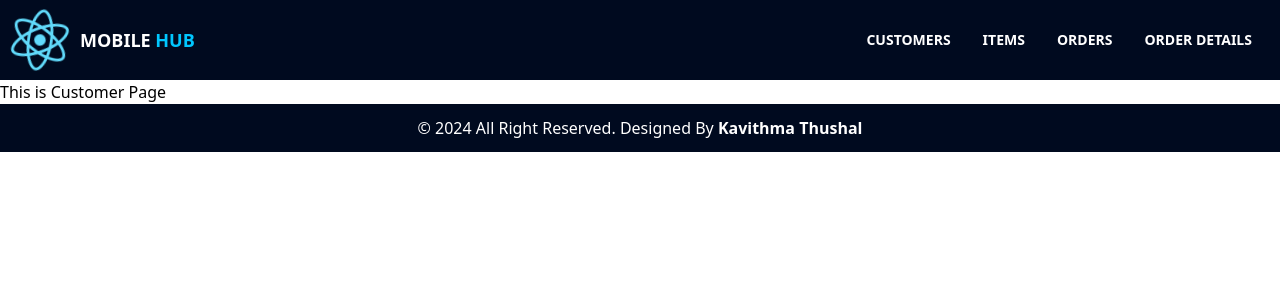
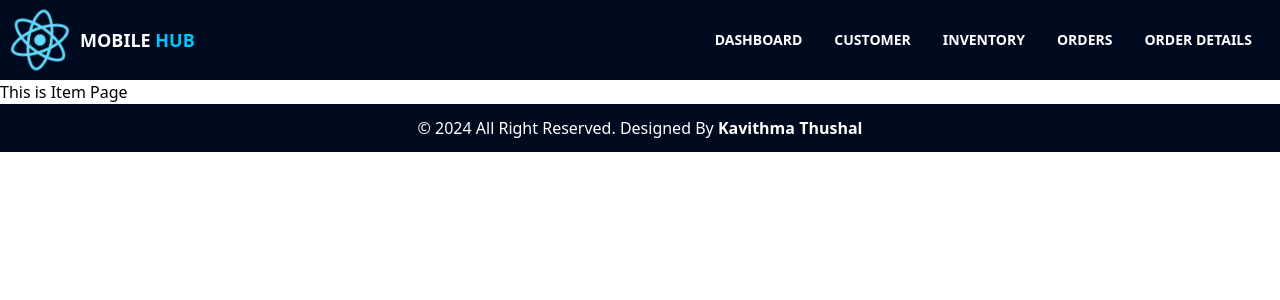
Before and after one commit to Kavithma-Thushal/Travel-Voyage-3rd-Sem-Final, a React (Create React App) app: page /item in a window 1280 px wide. Shown: the top 300 px of the page. Built offline with nearby package versions, Linux system fonts and the light colour scheme.

Commit message:
BrowserRouting Added

```diff
--- a/src/App.tsx
+++ b/src/App.tsx
@@ -1,13 +1,16 @@
+import {BrowserRouter} from "react-router-dom";
 import {Navbar} from "./views/components/Navbar/Navbar";
-import {Customer} from "./views/pages/Customer/Customer";
+import {Content} from "./views/components/Content/Content";
 import {Footer} from "./views/components/Footer/Footer";
 
 function App() {
     return (
         <div>
-            <Navbar/>
-            <Customer/>
-            <Footer/>
+            <BrowserRouter>
+                <Navbar/>
+                <Content/>
+                <Footer/>
+            </BrowserRouter>
         </div>
     );
 }
--- /dev/null
+++ b/src/views/components/Content/Content.tsx
@@ -0,0 +1,21 @@
+import {Route, Routes} from "react-router-dom";
+import {Dashboard} from "../../pages/Dashboard/Dashboard";
+import {Customer} from "../../pages/Customer/Customer";
+import {Item} from "../../pages/Item/Item";
+import {Orders} from "../../pages/Orders/Orders";
+import {OrderDetails} from "../../pages/OrderDetails/OrderDetails";
+
+export function Content() {
+    return (
+        <div>
+            <Routes>
+                <Route path={"/Mobile-Hub-FrontEnd-React.js"} element={<Dashboard/>}></Route>
+                <Route path={"/dashboard"} element={<Dashboard/>}></Route>
+                <Route path={"/customer"} element={<Customer/>}></Route>
+                <Route path={"/item"} element={<Item/>}></Route>
+                <Route path={"/orders"} element={<Orders/>}></Route>
+                <Route path={"/orderDetails"} element={<OrderDetails/>}></Route>
+            </Routes>
+        </div>
+    );
+}
--- a/src/views/components/Navbar/Navbar.tsx
+++ b/src/views/components/Navbar/Navbar.tsx
@@ -13,10 +13,12 @@ export function Navbar() {
                     </div>
                 </a>
                 <div className="space-x-8 text-sm font-semibold">
-                    <a href="#customers" className="hover:text-neonBlue transition-colors duration-300">CUSTOMERS</a>
-                    <a href="#items" className="hover:text-neonBlue transition-colors duration-300">ITEMS</a>
-                    <a href="#orders" className="hover:text-neonBlue transition-colors duration-300">ORDERS</a>
-                    <a href="#orderDetails" className="hover:text-neonBlue transition-colors duration-300">ORDER DETAILS</a>
+                    <a href="dashboard" className="hover:text-neonBlue transition-colors duration-300">DASHBOARD</a>
+                    <a href="customer" className="hover:text-neonBlue transition-colors duration-300">CUSTOMER</a>
+                    <a href="item" className="hover:text-neonBlue transition-colors duration-300">INVENTORY</a>
+                    <a href="orders" className="hover:text-neonBlue transition-colors duration-300">ORDERS</a>
+                    <a href="orderDetails" className="hover:text-neonBlue transition-colors duration-300">ORDER
+                        DETAILS</a>
                 </div>
             </div>
         </nav>
--- /dev/null
+++ b/src/views/pages/Dashboard/Dashboard.tsx
@@ -0,0 +1,7 @@
+export function Dashboard() {
+    return (
+        <div>
+            <h1>This is Dashboard Page</h1>
+        </div>
+    );
+}
--- /dev/null
+++ b/src/views/pages/Item/Item.tsx
@@ -0,0 +1,7 @@
+export function Item() {
+    return (
+        <div>
+            <h1>This is Item Page</h1>
+        </div>
+    );
+}
--- /dev/null
+++ b/src/views/pages/OrderDetails/OrderDetails.tsx
@@ -0,0 +1,7 @@
+export function OrderDetails() {
+    return (
+        <div>
+            <h1>This is OrderDetails Page</h1>
+        </div>
+    );
+}
--- /dev/null
+++ b/src/views/pages/Orders/Orders.tsx
@@ -0,0 +1,7 @@
+export function Orders() {
+    return (
+        <div>
+            <h1>This is Orders Page</h1>
+        </div>
+    );
+}
```
